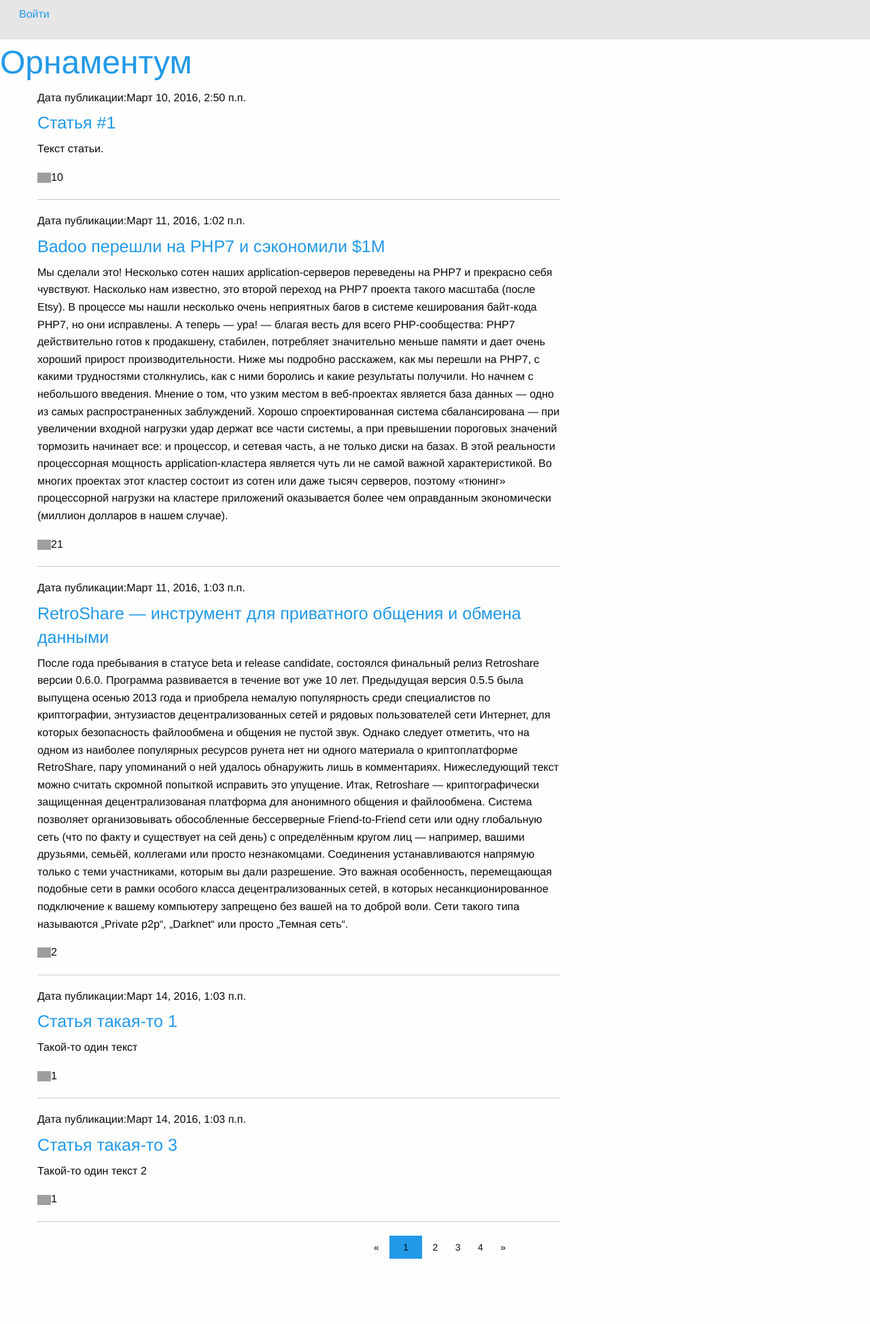
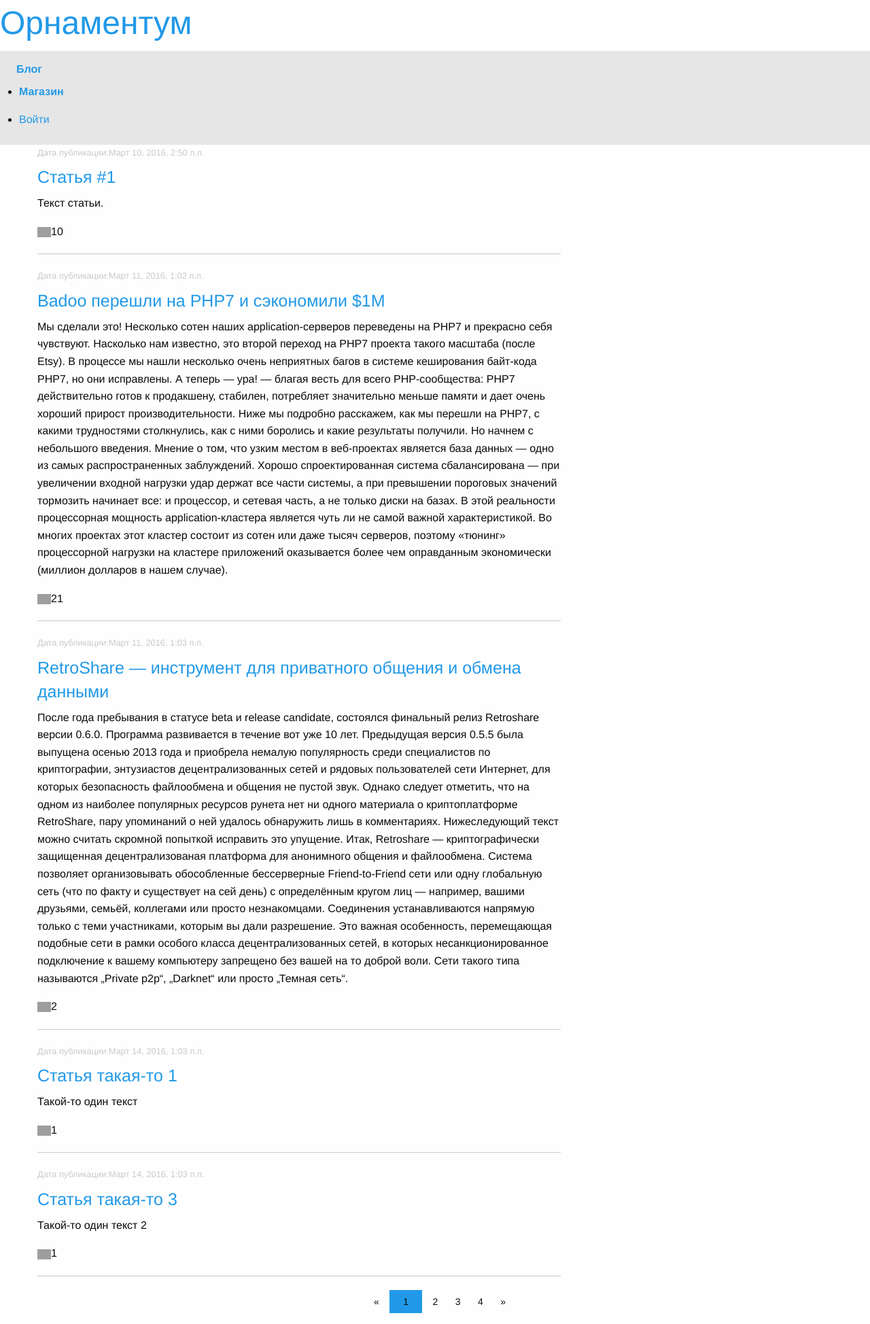
Before and after one commit to kirjur/ornament, a Django app: page / in a window 1280 px wide. Shown: the whole page at 68% size. Before the commit the page ends 1852 px from the top, so only its background shows below. Run offline with Django 3.2, Linux system fonts and the light colour scheme; data comes from the database, SQL or seed files in the repository; both versions use the stored data as it was after the commit; parts of the project's set-up code (start-up, migrations or seed data) failed here and were passed over; some libraries are stand-ins or nearby versions; grey boxes are pictures that could not be loaded.

Commit message:
Добавил класс товара

```diff
--- a/article/templates/article.html
+++ b/article/templates/article.html
@@ -7,9 +7,9 @@
 <p>{{ article.article_text }}</p>
 <hr>
 <div class="large-offset-1 large-8 columns">
-<p>Комментарии:</p>
+<h5><em>Комментарии:</em></h5>
 {% for comment in comments %}
-	<p>{{ comment.comments_from.username }} {{ comment.comments_date }}</p>
+	<p><b>{{ comment.comments_from.username }}</b> <small>{{ comment.comments_date }}</small></p>
 	<p>{{ comment.comments_text }}</p>
 	<hr>
 {% endfor %}
--- a/article/templates/articles.html
+++ b/article/templates/articles.html
@@ -6,7 +6,7 @@
 {% block article %}
 <div class="large-8 columns">
 {% for article in articles %}
-	<h6>Дата публикации:{{ article.article_date }}</h6>
+	<h6><small>Дата публикации:{{ article.article_date }}</small></h6>
 	<h4><a href = "/articles/get/{{ article.id }}">{{ article.article_title }}</a></h4>
 	<p>{{ article.article_text }}</p>
 	<p><a href="/articles/addlike/{{ articles.number }}/{{ article.id }}/"><img src="{% static "like.png" %}" width="20px" height="20px"></a>{{ article.article_likes }}</p>
--- a/article/urls.py
+++ b/article/urls.py
@@ -1,5 +1,5 @@
 from django.conf.urls import url
-import article.views
+import article.views, product.views
 
 urlpatterns = [
     url(r'^1/', article.views.basic_one),
@@ -11,5 +11,6 @@ urlpatterns = [
     url(r'^articles/addlike/(?P<page_number>\d+)/(?P<article_id>\d+)/$', article.views.addlike),
     url(r'^articles/addcomment/(?P<article_id>\d+)/$', article.views.addcomment),
     url(r'^page/(\d+)/$', article.views.articles),
+    url(r'^products/all/$', product.views.products),
     url(r'^$', article.views.articles),
 ]
--- a/firstapp/settings.py
+++ b/firstapp/settings.py
@@ -40,6 +40,7 @@ INSTALLED_APPS = [
     'article',
     'settings',
     'loginsys',
+    'product',
 ]
 
 MIDDLEWARE_CLASSES = [
@@ -62,6 +63,7 @@ TEMPLATES = [
             '/Users/zkv/projects/ornament/templates',
             '/Users/zkv/projects/ornament/article/templates',
             '/Users/zkv/projects/ornament/loginsys/templates',
+            '/Users/zkv/projects/ornament/product/templates',
         ],
         'APP_DIRS': True,
         'OPTIONS': {
--- a/templates/main.html
+++ b/templates/main.html
@@ -10,18 +10,28 @@
 	<script src="{% static "static/js/foundation.js" %}"></script>
 </head>
 <body>
+<div id="header-container">
+	<div id="header" class="header">
+		<h1 title="Орнаментум"><a href="/">Орнаментум</a></h1>
+	</div>
+</div>
 <div class="top-bar">
 	<section class="top-bar-section">
+		<ul class="menu">
+			<li class="topbar-title"><a href="/"><b>Блог</b></a></li>
+		</ul>
+		<ul class="left">
+			<li><a href="/products/all/"><b>Магазин</b></a></li>
+		</ul>
 		<ul class="right">
 			{% if username %}
-				<li style="list-style:none"><a href="/auth/logout/">Выйти ({{ username }})</a></li>
+				<li><a href="/auth/logout/">Выйти ({{ username }})</a></li>
 			{% else %}
-				<li style="list-style:none"><a href="/auth/login/">Войти</a></li>
+				<li><a href="/auth/login/">Войти</a></li>
 			{% endif %}
 		</ul>
 	</section>
 </div>
-<h1><a href="/">{% block h1 %}{% endblock %}</a></h1>
 <div class="row">
 {% block article %}{% endblock %}
 {% block login%}{% endblock %}
```
Also changed, not shown: ornament.sqlite3, templates/myview.html (line endings or trailing spaces), 2 other files.
